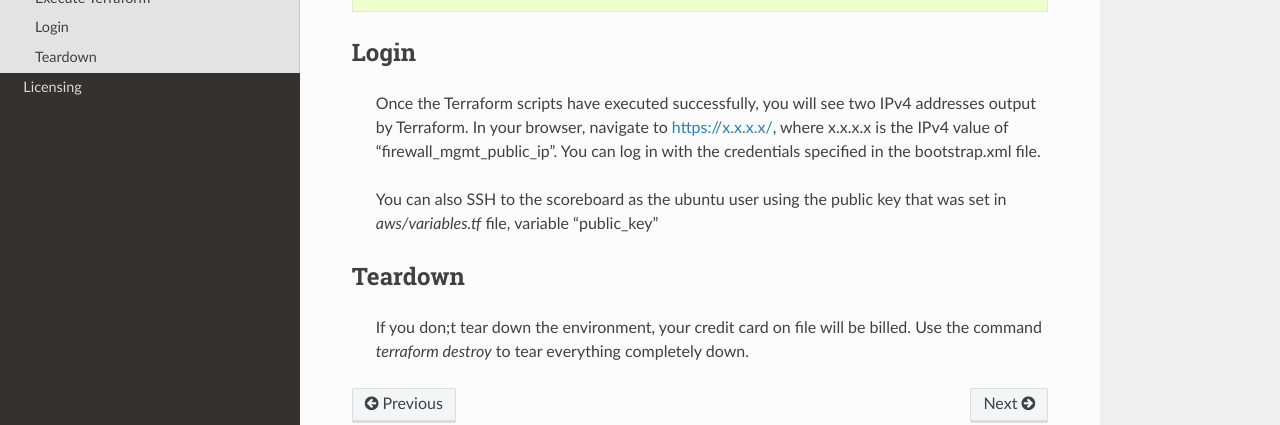
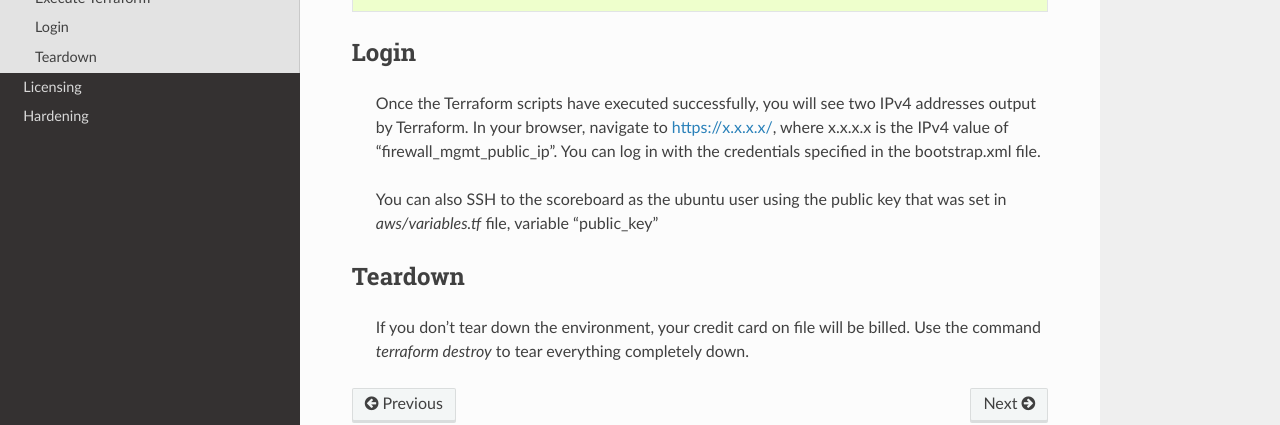
Before and after one commit to PaloAltoNetworks/secops_ctf_scoreboard, a Sphinx documentation site: the page built from docs/operation/mac_quickstart.rst, in a window 1280 px wide and 900 px high, scrolled down 1457 px. Shown: the part 348-773 px from the top of the window. Built offline with Sphinx 7.4.7 and the Read the Docs theme 2.0.0, drawn with Linux system fonts in a browser that asks for light colours.

Commit message:
update docs for hardening

```diff
--- a/docs/index.rst
+++ b/docs/index.rst
@@ -27,3 +27,4 @@
 
    operation/mac_quickstart
    operation/licensing
+   operation/hardening
--- a/docs/operation/mac_quickstart.rst
+++ b/docs/operation/mac_quickstart.rst
@@ -111,6 +111,6 @@
 Teardown
 --------
 
-  If you don;t tear down the environment, your credit card on
+  If you don't tear down the environment, your credit card on
   file will be billed. Use the command `terraform destroy` to
   tear everything completely down.
```
Also changed, not shown: docs/operation/hardening.rst (added, +16 -0 lines), 1 other file.
